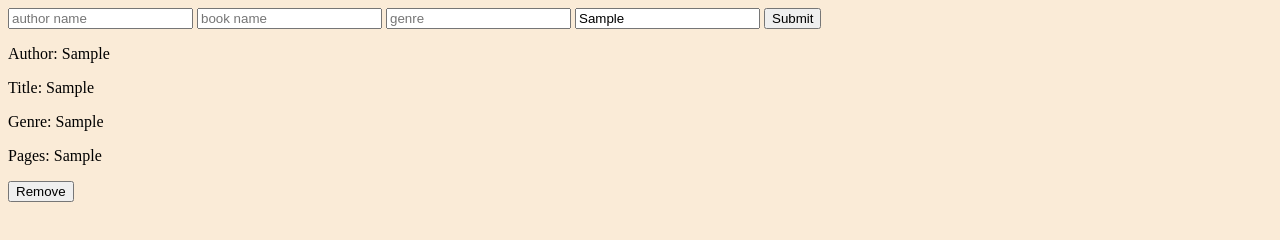
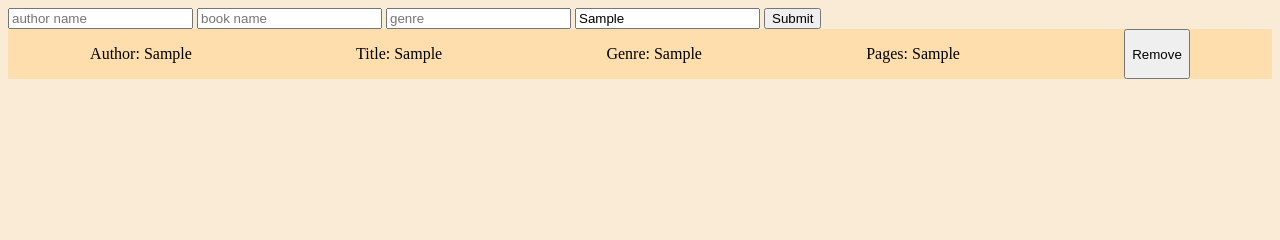
Before and after one commit to Tarnishing/vanillaLibrary, a plain HTML site: page index.html in a window 1280 px wide. Both pictures are taken after typing "Sample", "Sample", "Sample", "Sample" into the empty fields and a click on the input 792 px from the left and 18 px from the top of the page. Drawn offline with Linux system fonts and the light colour scheme.

Commit message:
functional needs ui work

```diff
--- a/style.css
+++ b/style.css
@@ -5,3 +5,10 @@ body {
 .library {
   height: 100%;
 }
+
+.book-card {
+  background-color: navajowhite;
+  display: flex;
+  flex-direction: row;
+  justify-content: space-around;
+}
```
